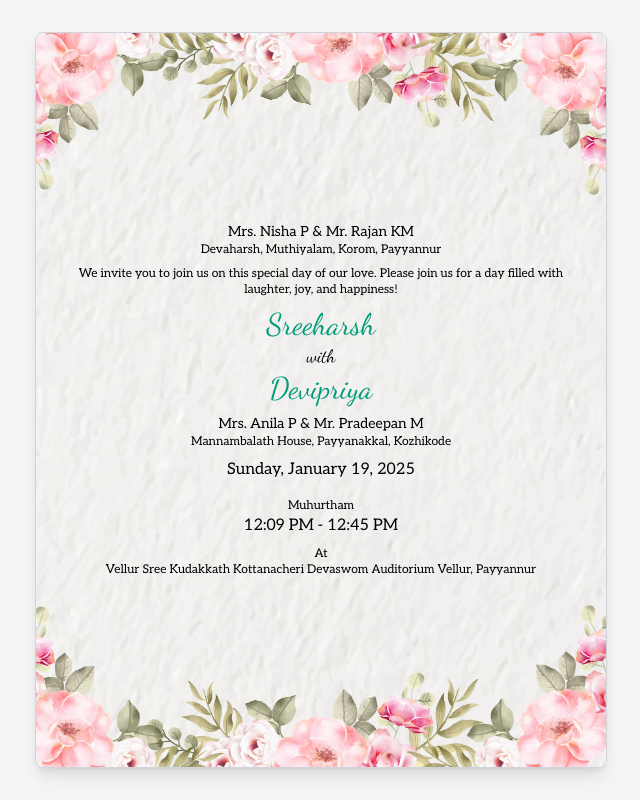
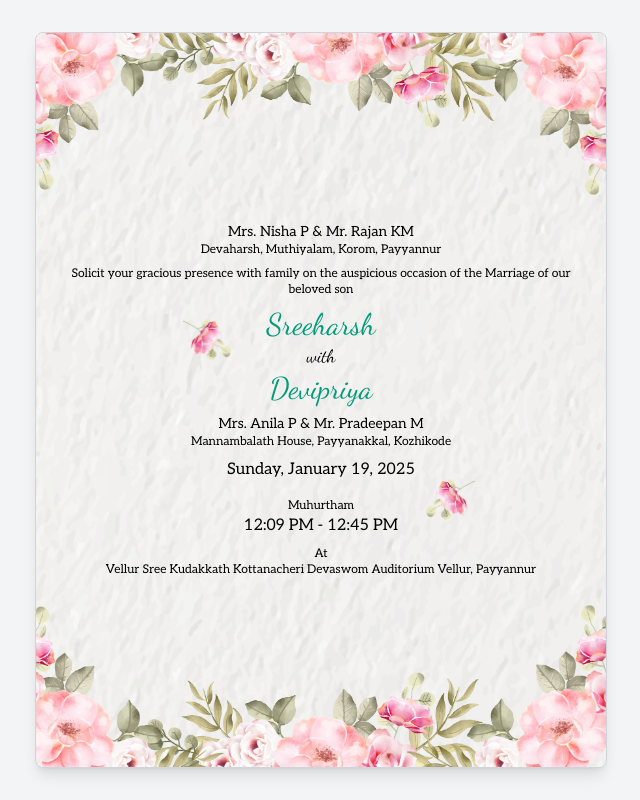
Before and after one commit to sreeharshrajan/my-wedding-invitation, a Next.js app: page / in a window 1280 px wide. Shown: the whole page, without its empty margins (319-959 px from the left). Built offline with nearby package versions, Linux system fonts and the light colour scheme.

Commit message:
added side flowers

```diff
--- a/app/layout.tsx
+++ b/app/layout.tsx
@@ -1,5 +1,6 @@
 import type { Metadata } from "next";
 import { Aleo } from 'next/font/google';
+import Image from "next/image";
 import "./assets/css/globals.css";
 
 export const metadata: Metadata = {
@@ -18,30 +19,24 @@ export default function RootLayout({
     <html lang="en">
       <body className={`${aleo.className} flex items-center justify-center dark:bg-zinc-800 bg-gray-100 max-h-[1600px] min-h-full py-4 sm:p-8`}>
         {children}
-        {/* <div className="fixed bottom-0 right-0">
+       <div className="absolute bottom-[55%] right-[57%] z-10">
           <Image
-            src="/images/flowers_bottom.webp"
+            src="/images/flower_1.webp"
             alt="flower"
-            width={1753}
-            height={499}
+            width={195/4}
+            height={166/4}
           />
         </div>
-         <div className="fixed top-0 right-0">
+       <div className="absolute bottom-[35%] right-[38%] z-10">
           <Image
-            src="/images/flowers_top.webp"
+            src="/images/flower_2.webp"
             alt="flower"
-            width={1753}
-            height={499}
+            width={195/4}
+            height={166/4}
           />
         </div>
-         <div className="fixed bottom-0 right-0">
-          <Image
-            src="/images/flowers_right.webp"
-            alt="flower"
-            width={615}
-            height={2480}
-          />
-        </div> */}
+
+
       </body>
     </html>
   );
--- a/public/data.json
+++ b/public/data.json
@@ -2,7 +2,7 @@
   "title": "Devipriya & Sreeharsh",
   "date": "Sunday, January 19, 2025",
   "description": "Devipriya Weds Sreeharsh",
-  "message": "We invite you to join us on this special day of our love. Please join us for a day filled with laughter, joy, and happiness!",
+  "message": "Solicit your gracious presence with family on the auspicious occasion of the Marriage of our beloved son",
   "muhurtham": "12:09 PM - 12:45 PM",
   "venue": "Vellur Sree Kudakkath Kottanacheri Devaswom Auditorium Vellur, Payyannur",
   "location": "Payyannur, India",
```
Also changed, not shown: app/components/Title.tsx (line endings or trailing spaces).
